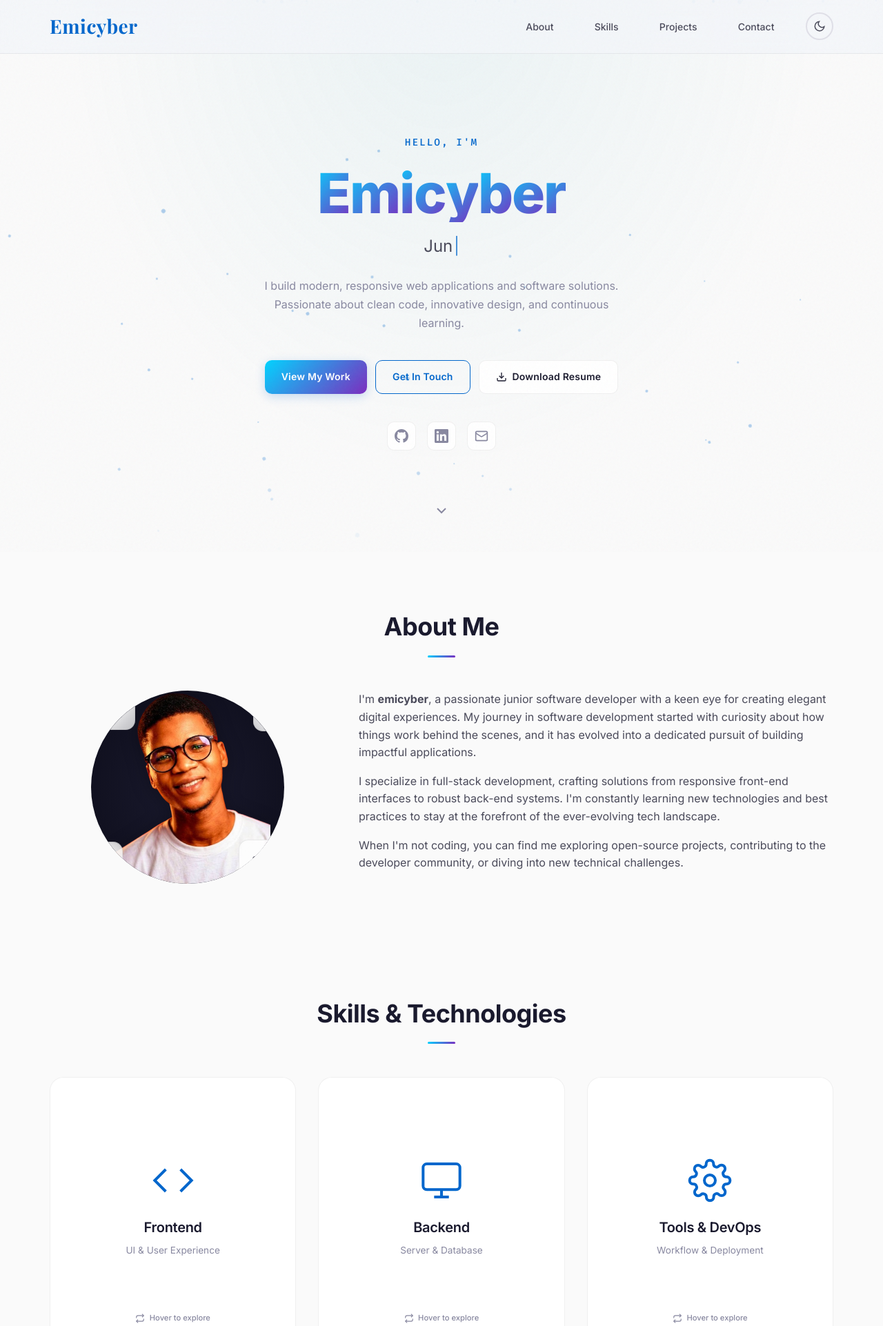
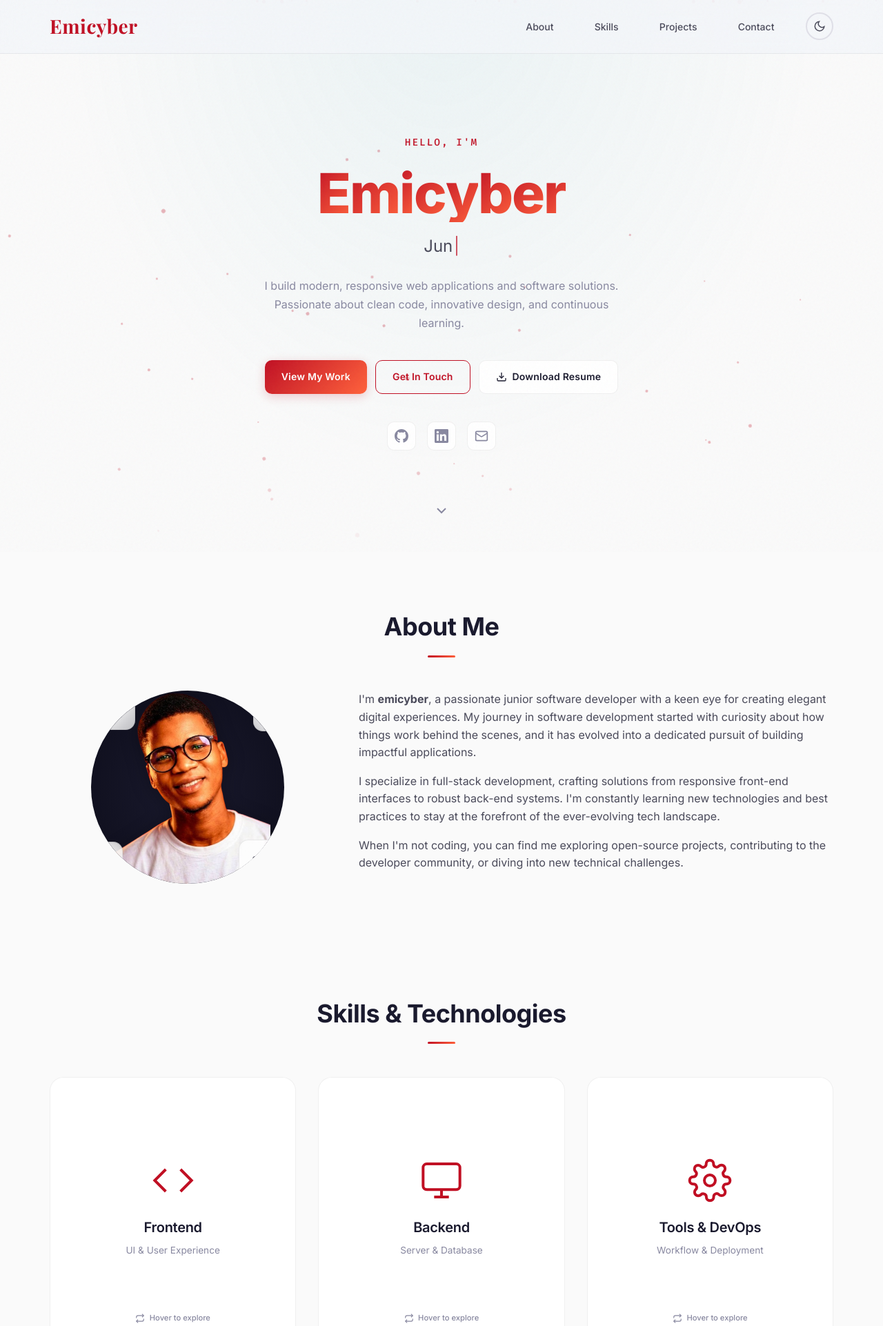
Before and after one commit to Emma3011-gif/Portfolio, a Flask app: page / in a window 1280 px wide. Shown: the top 1922 px of the page at 69% size. Run offline with Flask 3, Linux system fonts and the light colour scheme.

Commit message:
Update color palette from style image

```diff
--- a/static/css/style.css
+++ b/static/css/style.css
@@ -1,14 +1,14 @@
 :root {
     --bg-primary: #0a0a0f;
     --bg-secondary: #12121a;
-    --bg-card: #1a1a2e;
+    --bg-card: #1a0a0e;
     --text-primary: #e6e6e6;
-    --text-secondary: #a0a0b0;
-    --text-muted: #6b6b80;
-    --accent: #00d4ff;
-    --accent-hover: #00b8e6;
-    --accent-glow: rgba(0, 212, 255, 0.3);
-    --border: #2a2a3e;
+    --text-secondary: #c5cdd6;
+    --text-muted: #8a8a90;
+    --accent: #c00f23;
+    --accent-hover: #db0321;
+    --accent-glow: rgba(192, 15, 35, 0.3);
+    --border: #2a1a1e;
     --border-light: rgba(255, 255, 255, 0.06);
     --success: #00c853;
     --error: #ff5252;
@@ -17,8 +17,8 @@
     --transition: 0.3s cubic-bezier(0.4, 0, 0.2, 1);
     --font-sans: 'Inter', -apple-system, BlinkMacSystemFont, sans-serif;
     --font-mono: 'Fira Code', 'Courier New', monospace;
-    --gradient: linear-gradient(135deg, #00d4ff 0%, #7b2cbf 100%);
-    --gradient-hover: linear-gradient(135deg, #00b8e6 0%, #6a22a8 100%);
+    --gradient: linear-gradient(135deg, #c00f23 0%, #ff613b 100%);
+    --gradient-hover: linear-gradient(135deg, #db0321 0%, #ff4f20 100%);
 }
 
 [data-theme="light"] {
@@ -28,9 +28,9 @@
     --text-primary: #1a1a2e;
     --text-secondary: #4a4a5a;
     --text-muted: #8888a0;
-    --accent: #0066cc;
-    --accent-hover: #0055aa;
-    --accent-glow: rgba(0, 102, 204, 0.2);
+    --accent: #c00f23;
+    --accent-hover: #db0321;
+    --accent-glow: rgba(192, 15, 35, 0.2);
     --border: #e0e0e8;
     --border-light: rgba(0, 0, 0, 0.06);
     --shadow: 0 10px 40px rgba(0, 0, 0, 0.1);
```
Also changed, not shown: static/assets/color style.png (added), static/assets/image reference.png (deleted).
